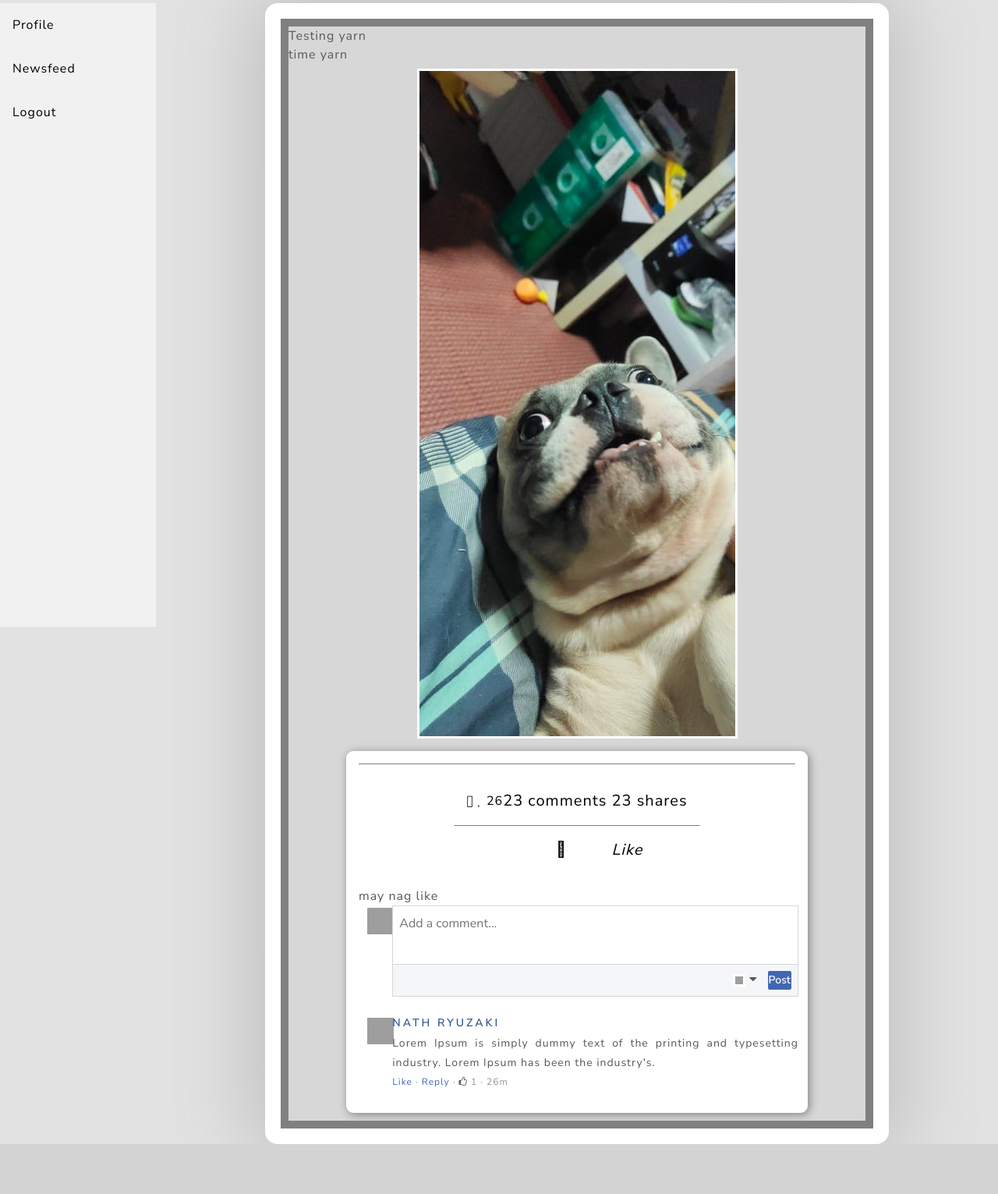
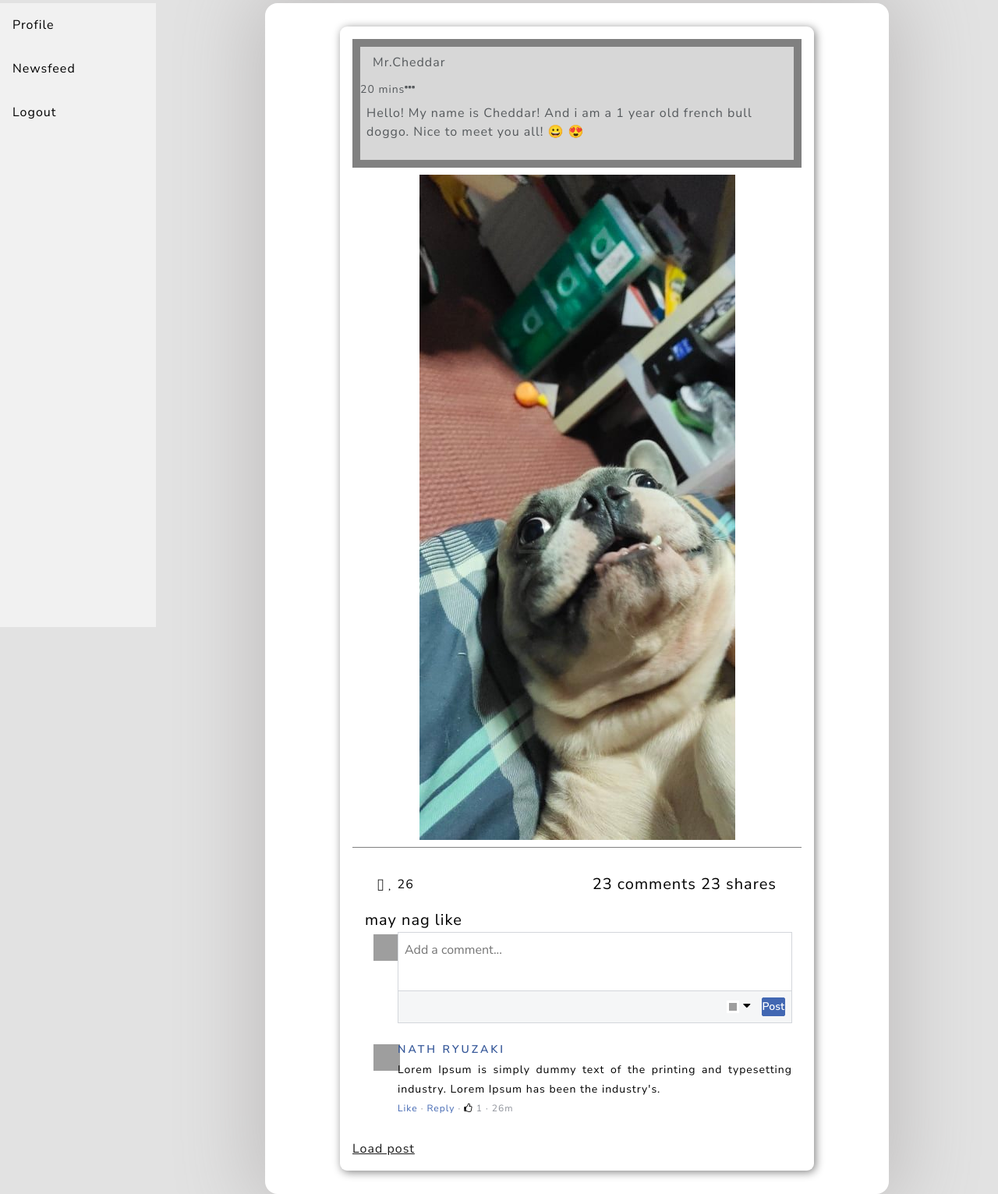
Before and after one commit to RikaScarlet13/Finals-Project, a PHP site: page /newsfeed.php in a window 1280 px wide. Shown: the part 46-1577 px from the top of the page at 78% size. Before the commit the page ends 1513 px from the top, so only its background shows below. Run offline with PHP 8.4, Linux system fonts and the light colour scheme; the visitor is signed in with stand-in values (Sample User, id 1); tables that the repository leaves empty or names only in its code hold one stand-in row (values such as "Sample post"); grey boxes are pictures that could not be loaded.

Commit message:
copy src code from master branch

```diff
--- a/newsfeed.php
+++ b/newsfeed.php
@@ -20,13 +20,17 @@
                 <div class="content">
 
                         <div class="nscontainer">
-                            <div class="title">
-                                <div class="profile">
-                                    <div class="profilename">
-                                        Testing yarn
-                                    </div>
-                                    <div class="timeposted">
-                                        time yarn
+
+
+                                <div class="post-body">
+                                <div class="title">
+                                <div class="d-flex justify-content-between p-2 px-3">
+                        <div class="d-flex flex-column ml-2"> <span class="font-weight-bold">Mr.Cheddar</span></div>
+                    </div>
+                    <div class="d-flex flex-row mt-1 ellipsis"> <small class="mr-2">20 mins</small> <i class="fa fa-ellipsis-h"></i> </div>
+                    <div class="p-2">
+                      <p class="text-justify">Hello! My name is Cheddar! And i am a 1 year old french bull doggo. Nice to meet you all! &#128512; &#128525; </p>
+                </div>
 
 
                                 <div class="profile">
@@ -39,9 +43,6 @@
                                     <img src="./images/postedimages/CHEDDONKEY.jpg" alt="postedpicture">
 
                                 </div>
-
-
-                                <div class="post-body">
 
                             <div class="user-info">
 
@@ -64,25 +65,6 @@
 
                                 </div>
                                 </div>
-
-                            <div class="likes-comment-share-icons">
-                                <div class="like"></div>
-                                <span class="fas fa-thumbs-up"></span>
-                                <i>Like</i>
-                            </div>
-
-
-                            </div>
-
-
-
-                            </div>
-
-
-
-
-                            </div>
-                            <div class="commentsec">
                                 <div class="like">
                                     may nag like
 
@@ -139,6 +121,20 @@
 
                             </div>
                         </div>
+                            </div>
+<a href="post.php">Load post</a>
+
+                            </div>
+
+
+
+                            </div>
+
+
+
+
+                            </div>
+
 
 
                 </div>
```
